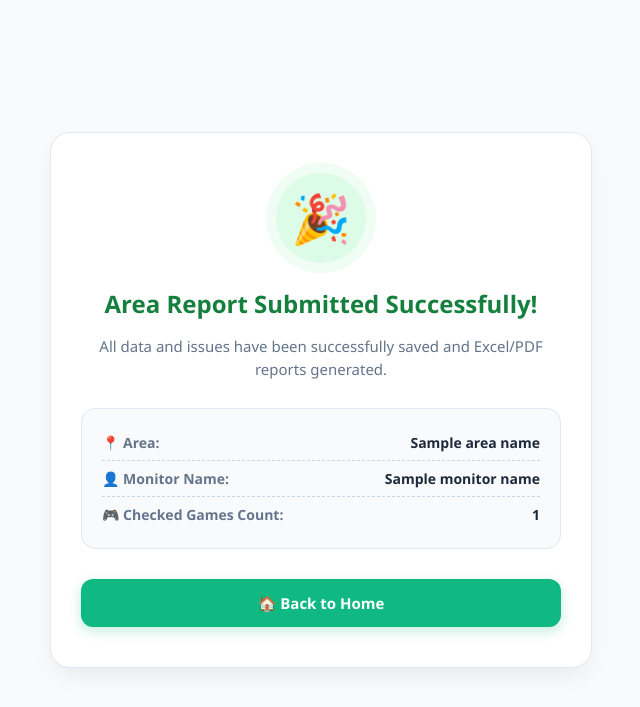
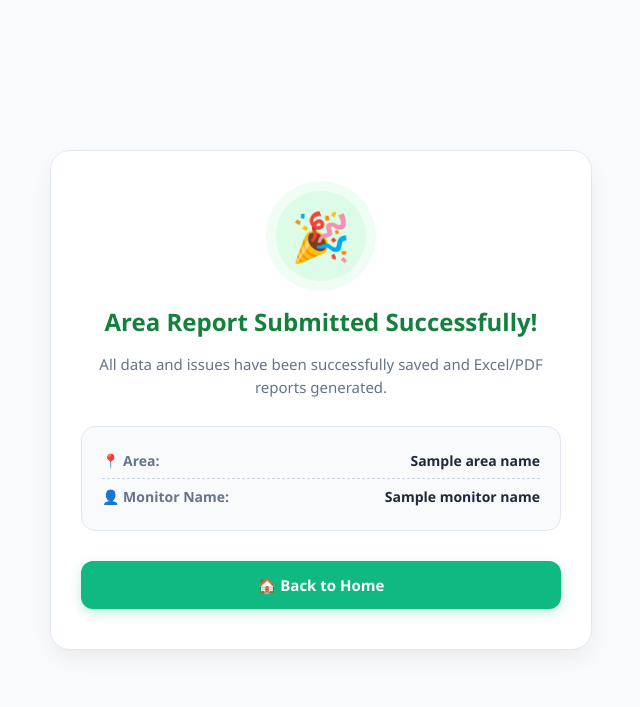
Before and after one commit to SaTo2002/DailyCheckApp, a Flask app: template templates/report_success.html in a window 1280 px wide. Shown: the top 707 px of the page, without its empty margins (319-959 px from the left). Run offline with Flask 3, Linux system fonts and the light colour scheme; the template is opened without the code that fills it: most values are stand-ins (such as "Sample title", 1, 10 or a date in 2020).

Commit message:
Remove Checked Games Count line from success report page

```diff
--- a/templates/report_success.html
+++ b/templates/report_success.html
@@ -166,10 +166,6 @@
                 <span class="info-label">👤 {% if is_ar %}المسؤول (المونيتور):{% else %}Monitor Name:{% endif %}</span>
                 <span class="info-value">{{ monitor_name }}</span>
             </div>
-            <div class="info-row">
-                <span class="info-label">🎮 {% if is_ar %}عدد الألعاب المفحوصة:{% else %}Checked Games Count:{% endif %}</span>
-                <span class="info-value">{{ games_count }}</span>
-            </div>
         </div>
 
         <div class="btn-group">
```
